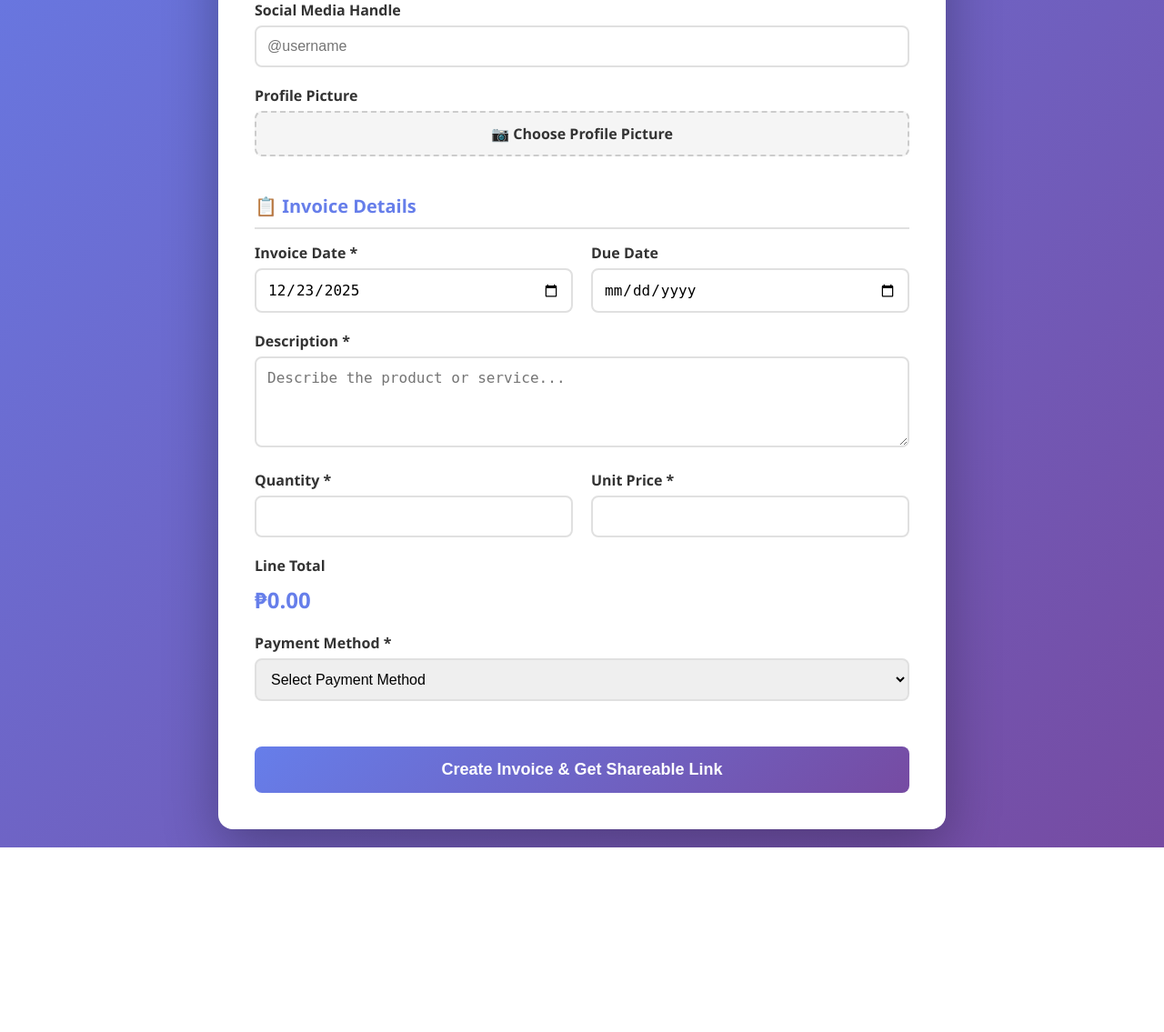
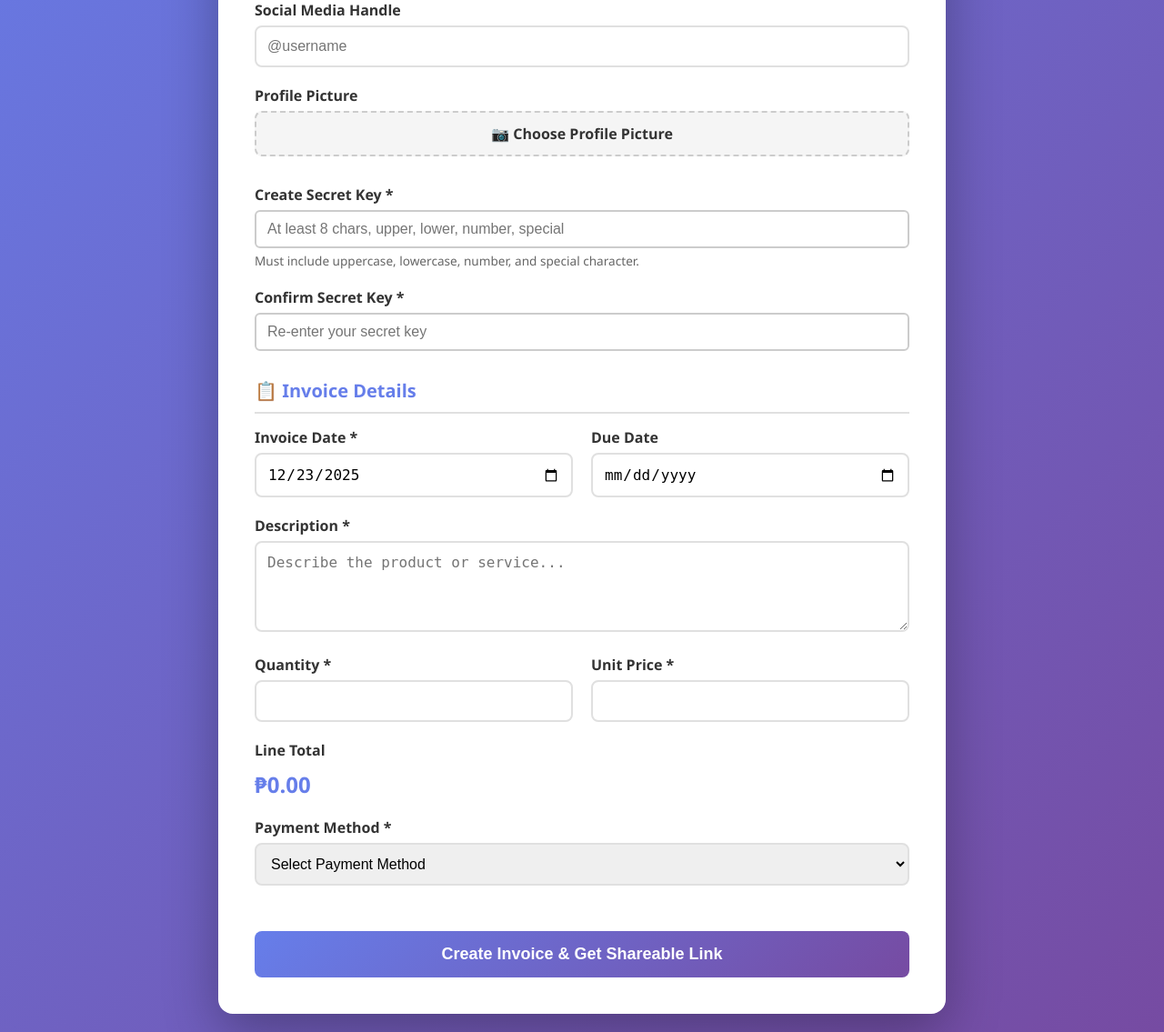
Before and after one commit to Wawayooo/ONLINE_INVOICING, a Django app: page /seller/create/ in a window 1280 px wide. Shown: the part 407-1542 px from the top of the page at 91% size. Before the commit the page ends 1339 px from the top, so only its background shows below. Run offline with Django 5.2, Linux system fonts and the light colour scheme; parts of the project's set-up code (start-up, migrations or seed data) failed here and were passed over.

Commit message:
Updating SellerCreate Page

```diff
--- a/Online_Invoicing/invoicing_app/templates/pages/seller_create_page.html
+++ b/Online_Invoicing/invoicing_app/templates/pages/seller_create_page.html
@@ -49,6 +49,30 @@
             <label for="sellerProfilePic" class="file-input-label">📷 Choose Profile Picture</label>
           </div>
           <img id="sellerPreview" class="preview-image" alt="Preview">
+        </div>
+
+        <!-- 🔑 Secret Key Creation -->
+        <div class="form-group">
+          <label for="sellerSecretKey">Create Secret Key *</label>
+          <input
+            type="password"
+            id="sellerSecretKey"
+            name="seller_secret_key"
+            placeholder="At least 8 chars, upper, lower, number, special"
+            required
+          >
+          <small class="hint">Must include uppercase, lowercase, number, and special character.</small>
+        </div>
+
+        <div class="form-group">
+          <label for="sellerSecretKeyConfirm">Confirm Secret Key *</label>
+          <input
+            type="password"
+            id="sellerSecretKeyConfirm"
+            name="seller_secret_key_confirm"
+            placeholder="Re-enter your secret key"
+            required
+          >
         </div>
       </div>
 
```
